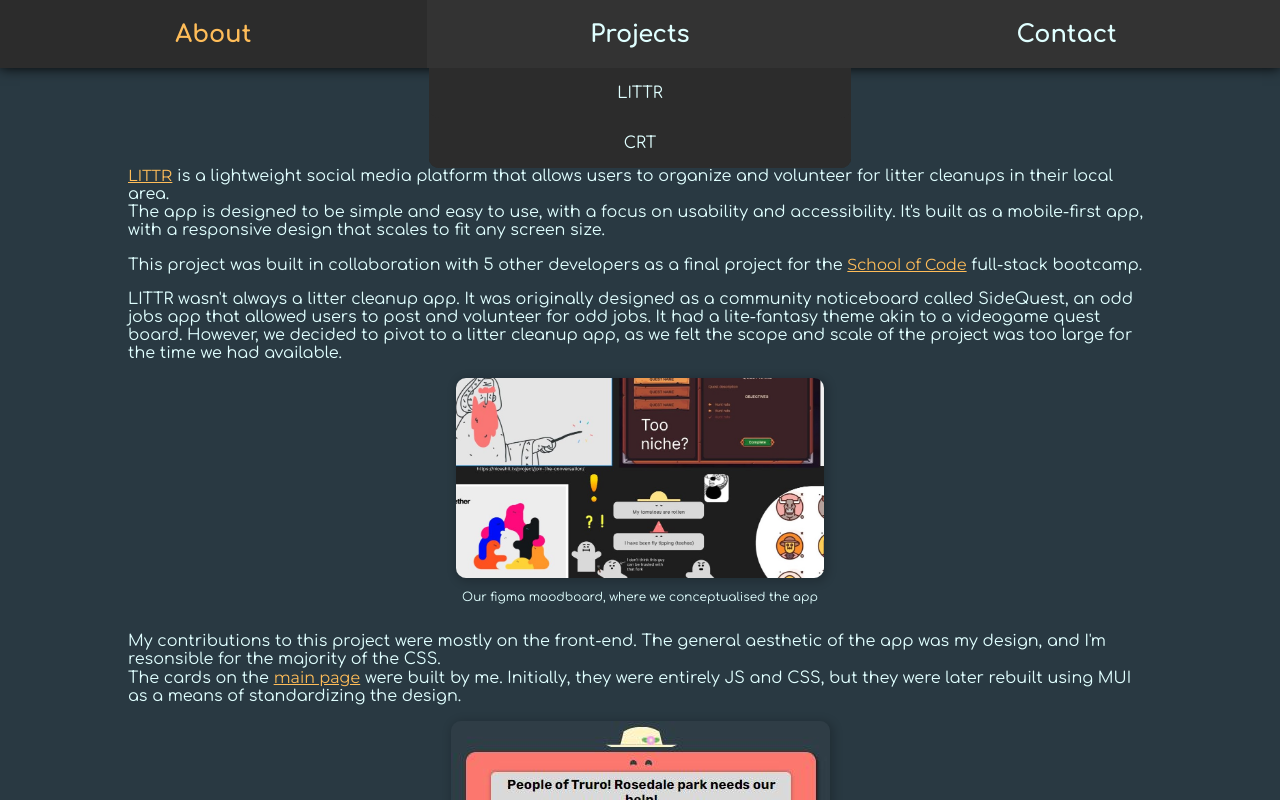
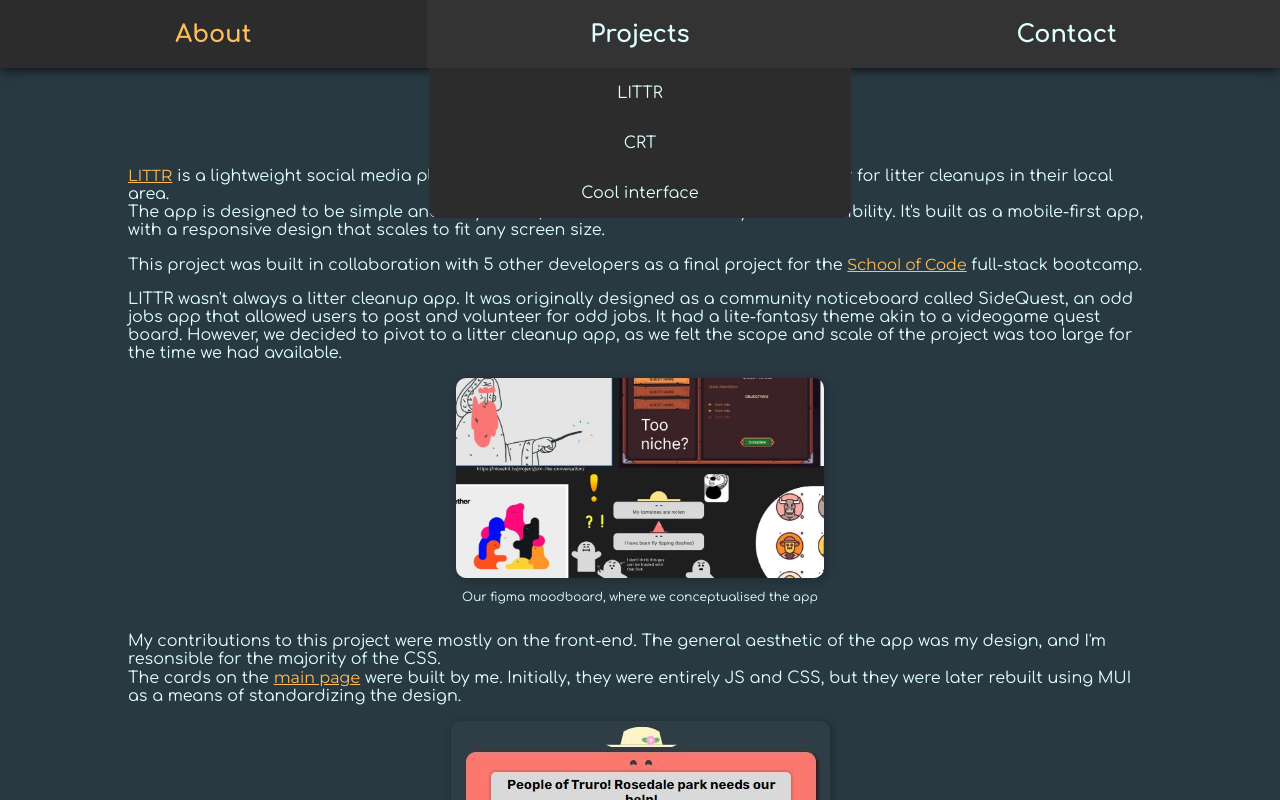
Before and after one commit to TrisRosco/portfolio, a React (Create React App) app in the folder pf/: page /littr in a window 1280 px wide. Both pictures are taken after a click on the item "Projects". Shown: the top 800 px of the page. Built offline with nearby package versions, Linux system fonts and the light colour scheme; a web font is replaced by a local one.

Commit message:
Basic skeleton code and routing sorted

```diff
--- a/pf/src/components/app/App.js
+++ b/pf/src/components/app/App.js
@@ -4,6 +4,7 @@
 import CRT from "../../pages/CRT";
 import Contact from "../../pages/Contact";
 import LITTR from "../../pages/LITTR";
+import CoolInterface from "../../pages/CoolInterface";
 
 function App() {
 
@@ -13,6 +14,7 @@
         <Route path="/" element={<About />} />
         <Route path="/crt" element={<CRT />} />
         <Route path="/littr" element={<LITTR />}/>
+        <Route path="/interface" element={<CoolInterface />} />
         <Route path="/contact" element={<Contact />} />
 
       </Routes>
--- a/pf/src/components/navDropDown/index.js
+++ b/pf/src/components/navDropDown/index.js
@@ -70,14 +70,20 @@
               <p>CRT</p>
             </Link>
           </motion.div>
-          {/* <motion.div
+          <motion.div
             initial={{ opacity: 0, y: -10 }}
             animate={{ opacity: 1, y: 0 }}
             transition={{ delay: 0.5 }}
             className="drop-down-item"
           >
-            <p>Another thing</p>
-          </motion.div> */}
+          <Link
+              to="/interface"
+              style={{ textDecoration: "none", color: "inherit" }}
+              className="drop-down-item"
+            >
+            <p>Cool interface</p>
+            </Link>
+          </motion.div>
           {/* <motion.div
             initial={{ opacity: 0, y: -10 }}
             animate={{ opacity: 1, y: 0 }}
--- a/pf/src/pages/CoolInterface/index.js
+++ b/pf/src/pages/CoolInterface/index.js
@@ -0,0 +1,15 @@
+import { React } from "react";
+import "./styles.css";
+import NavBar from "../../components/navBar";
+
+const CoolInterface = () => {
+  <div className="interface">
+    <header className="interface-header">
+        <NavBar />
+    </header>
+
+
+   </div>;
+};
+
+export default CoolInterface;
```
